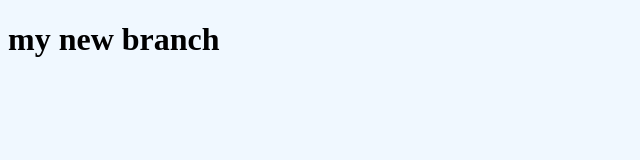
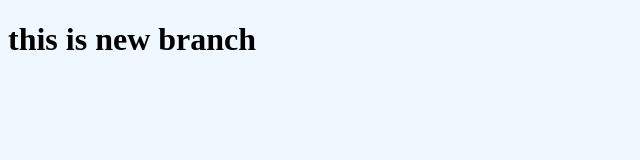
Before and after one commit to L78h/myproject, a plain HTML site: page index.html in a window 1280 px wide. Shown: the whole page, without its empty margins (0-640 px from the left). Drawn offline with Linux system fonts and the light colour scheme.

Commit message:
edit the html file

```diff
--- a/index.html
+++ b/index.html
@@ -8,7 +8,7 @@
 
 </head>
 <body>
-    <h1>my new branch</h1>
+    <h1>this is new branch</h1>
     <script src="app.js"></script>
 </body>
 </html>
```
